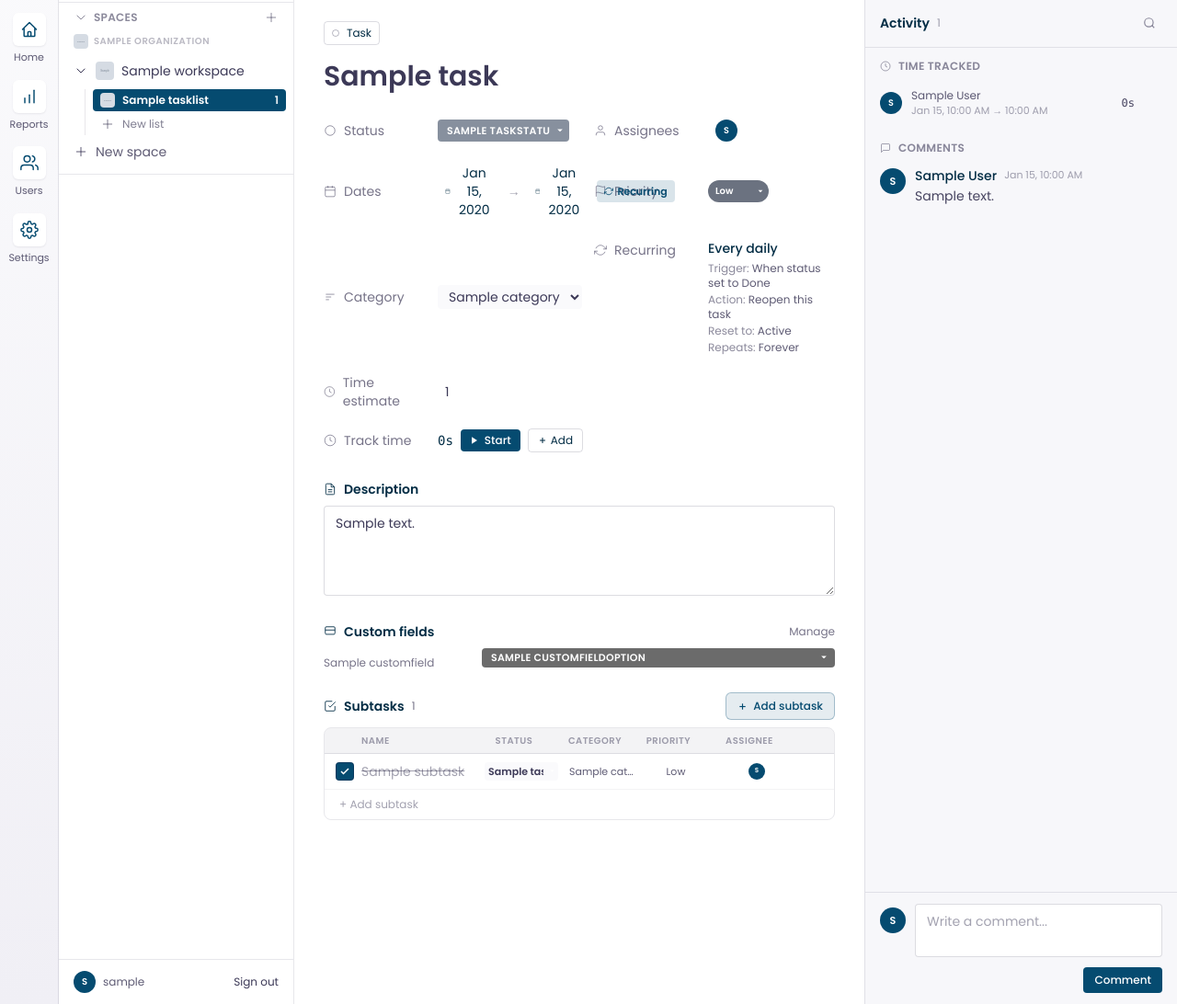
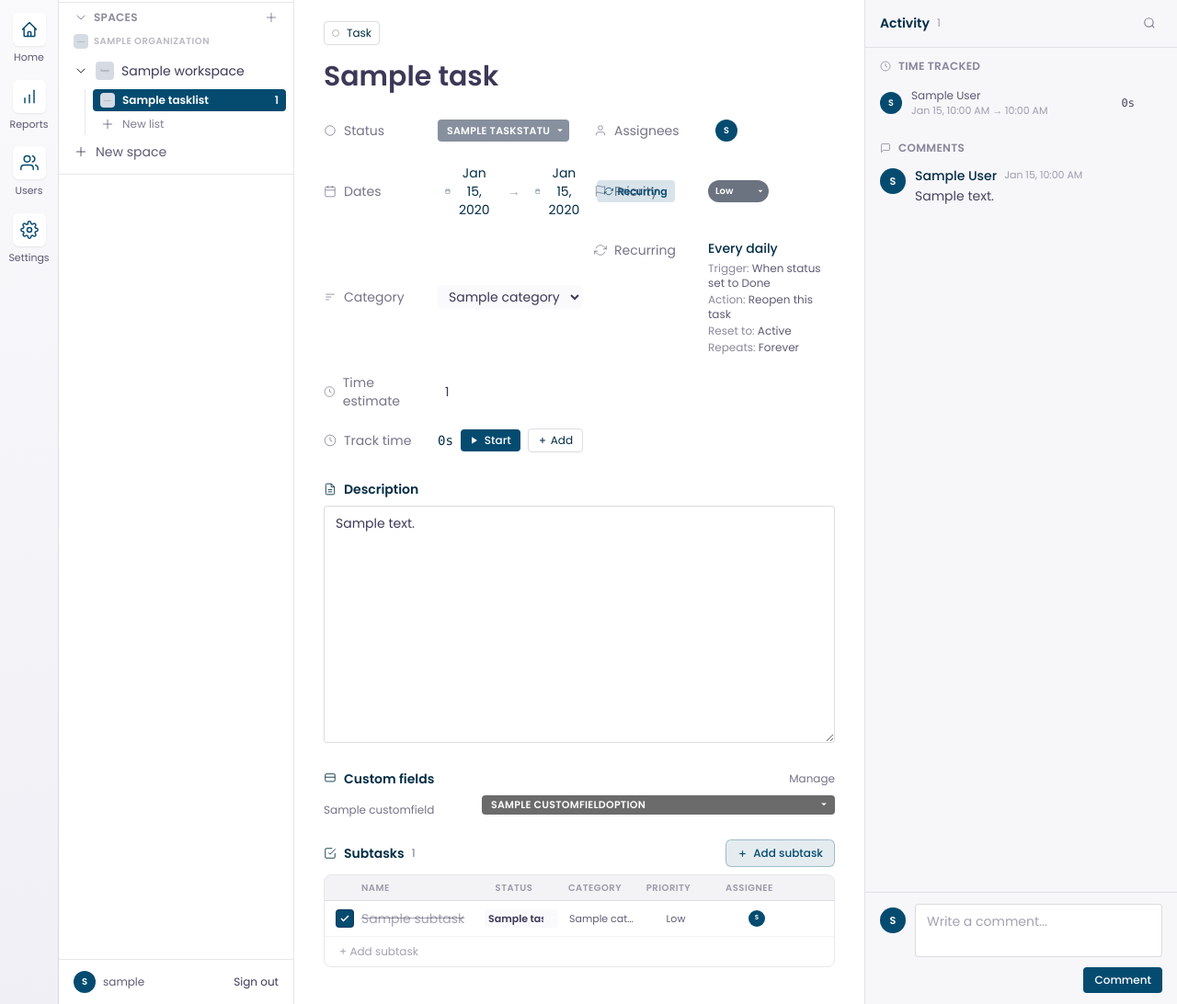
Before and after one commit to Ethan-Ocean-Sevenster426/Recreation-Clickup, a Django app: page /workspaces/tasks/1/ in a window 1280 px wide. Shown: the part 94-1186 px from the top of the page at 92% size. Run offline with Django 5.2, Linux system fonts and the light colour scheme; a user stored in the database is signed in; tables that the repository leaves empty hold one stand-in row (values such as "Sample post"); grey boxes marked "Sample" are stand-in pictures; data that the repository does not hold is empty; some libraries are stand-ins or nearby versions.

Commit message:
Make task description textarea larger (12 rows, 200px min)
Co-Authored-By: Claude Opus 4.6 <noreply@anthropic.com>

```diff
--- a/workspaces/templates/workspaces/task_detail.html
+++ b/workspaces/templates/workspaces/task_detail.html
@@ -312,9 +312,9 @@
                     <svg width="14" height="14" viewBox="0 0 24 24" fill="none" stroke="currentColor" stroke-width="1.5"><path d="M14 2H6a2 2 0 0 0-2 2v16a2 2 0 0 0 2 2h12a2 2 0 0 0 2-2V8z"/><polyline points="14 2 14 8 20 8"/><line x1="16" y1="13" x2="8" y2="13"/><line x1="16" y1="17" x2="8" y2="17"/></svg>
                     Description
                 </div>
-                <textarea rows="4" placeholder="Add a description"
+                <textarea rows="12" placeholder="Add a description"
                           onblur="ajaxField('description', this.value)"
-                          class="w-full px-3 py-2 bg-cu-panel border border-white/10 hover:border-white/20 focus:border-cu-accent focus:ring-0 focus:outline-none rounded text-sm text-white placeholder-white/30 resize-y">{{ task.description }}</textarea>
+                          class="w-full px-3 py-2 bg-cu-panel border border-white/10 hover:border-white/20 focus:border-cu-accent focus:ring-0 focus:outline-none rounded text-sm text-white placeholder-white/30 resize-y min-h-[200px]">{{ task.description }}</textarea>
             </div>
 
             <!-- Custom fields -->
```
